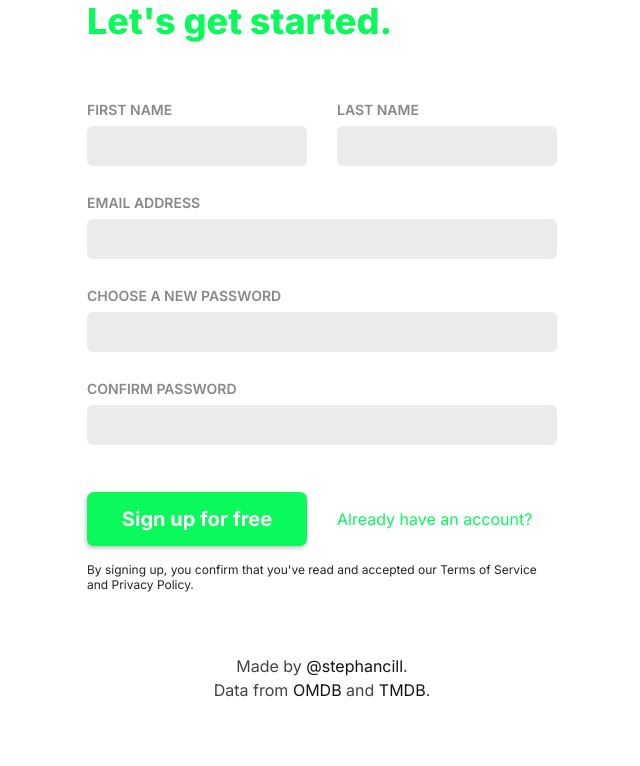
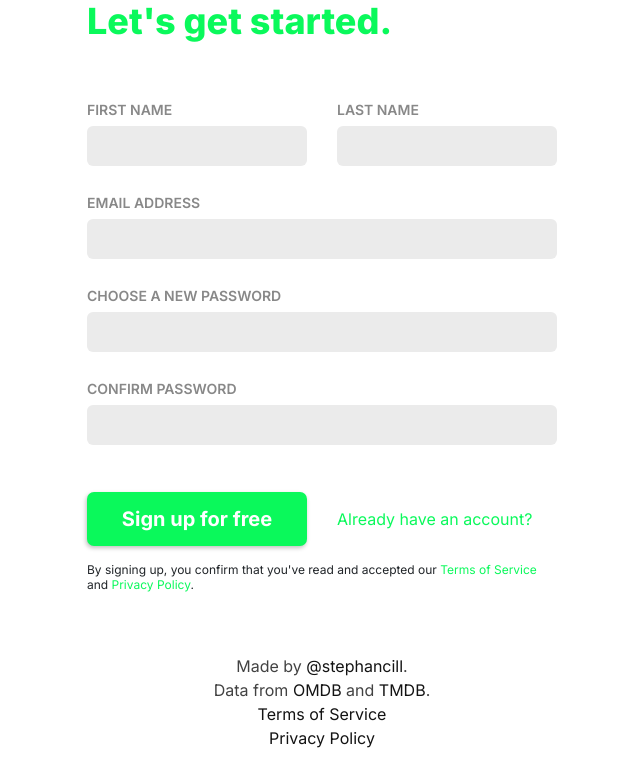
Before and after one commit to stephancill/moviecheck, a Python web app: template templates/sign-up.html in a window 1280 px wide. Shown: the part 186-952 px from the top of the page, without its empty margins (318-958 px from the left). Before the commit the page ends 883 px from the top, so only its background shows below. Run offline with Jinja, Linux system fonts and the light colour scheme; the template is opened without the code that fills it, so the values that code supplies are empty; some libraries are stand-ins or nearby versions.

Commit message:
Proper linking of legal pages

```diff
--- a/templates/base.html
+++ b/templates/base.html
@@ -65,6 +65,10 @@
 				<br>
 				Data from <a href="https://www.omdbapi.com/" target="_blank" rel="noopener noreferrer">OMDB</a> and
 				<a href="https://www.themoviedb.org/" target="_blank" rel="noopener noreferrer">TMDB</a>.
+				<br>
+				<a href="{{url_for('tos_page')}}" target="_blank" rel="noopener noreferrer">Terms of Service</a>
+				<br>
+				<a href="{{url_for('privacy_policy_page')}}" target="_blank" rel="noopener noreferrer">Privacy Policy</a>
 			</div>
 		</footer>
 
--- a/templates/sign-up.html
+++ b/templates/sign-up.html
@@ -44,7 +44,9 @@
             </div>
 
             <!-- TODO: ToS and PP links -->
-            <p>By signing up, you confirm that you've read and accepted our Terms of Service and Privacy Policy.</p>
+            <p>By signing up, you confirm that you've read and accepted our
+                <a href="{{url_for('tos_page')}}" target="_blank" rel="noopener noreferrer">Terms of Service</a> and
+                <a href="url_for('privacy_policy_page'" target="_blank" rel="noopener noreferrer">Privacy Policy</a>.</p>
         </form>
     </section>
 </div>
--- a/templates/terms-of-service.html
+++ b/templates/terms-of-service.html
@@ -12,7 +12,7 @@
     <section>
         <h2>MovieCheck Terms of Service</h2>
         <h3>1. Terms</h3>
-        <p>By accessing the website at <a href="http://moviecheck.rocks">http://moviecheck.rocks</a>, you are agreeing to be bound by these terms of service, all applicable laws and regulations, and agree that you are responsible for compliance with any applicable local laws. If you do not agree with any of these terms, you are prohibited from using or accessing this site. The materials contained in this website are protected by applicable copyright and trademark law.</p>
+        <p>By accessing the website at <a href="https://moviecheck.rocks">http://moviecheck.rocks</a>, you are agreeing to be bound by these terms of service, all applicable laws and regulations, and agree that you are responsible for compliance with any applicable local laws. If you do not agree with any of these terms, you are prohibited from using or accessing this site. The materials contained in this website are protected by applicable copyright and trademark law.</p>
         <h3>2. Use License</h3>
         <ol type="a">
            <li>Permission is granted to temporarily download one copy of the materials (information or software) on MovieCheck's website for personal, non-commercial transitory viewing only. This is the grant of a license, not a transfer of title, and under this license you may not:
```
